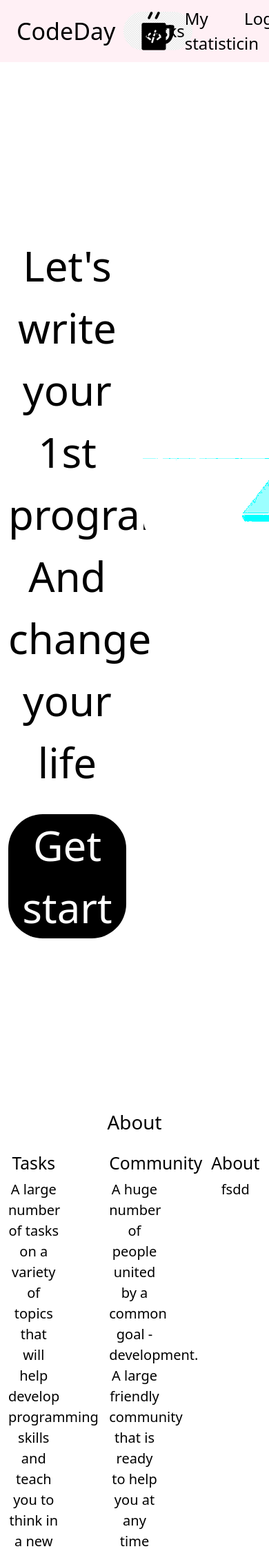
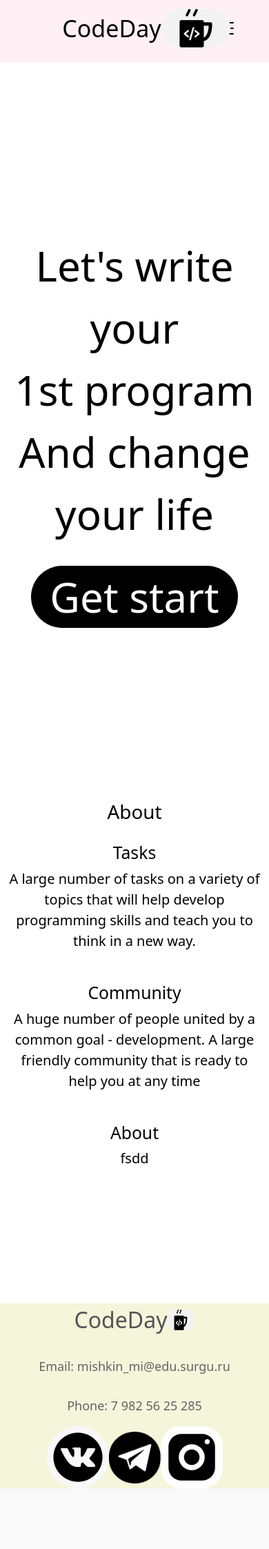
Before and after one commit to qwetry4444/CodeDay-Adaptive, a PHP site: page /main.html in a window 390 px wide; the page is wider, and only the part inside the window is pictured. Shown: the top 2245 px of that part at 69% size. After the commit the page ends 2157 px from the top of that part, so only its background shows below. Run offline with PHP 8.4, Linux system fonts and the light colour scheme.

Commit message:
some adaptive

```diff
--- a/css/style.css
+++ b/css/style.css
@@ -1,4 +1,7 @@
 *{
+    padding: 0;
+    margin: 0;
+    box-sizing: border-box;
     text-decoration: none;
 }
 
@@ -7,44 +10,103 @@ header{
     margin-bottom: 250px;
 
     background-color:lavenderblush;
-    align-items: center;
-    display: flex;
+
 }
 
-.logo{
+a.navbar-brand{
+    margin: auto;
     display: flex;
     align-items: center;
+    position:relative;
+
+
+    font-size: 34px;
+    font-weight: 500;
+    color: black;
+    text-decoration: none;
+
 }
 
-.logo img{
-    margin-left: 12px;
-
-}
-.logo{
-    font-size: 34px;
+a.nav-link{
     color: black;
     text-decoration: none;
+    font-weight: 400;
+    font-size: 26px;
+}
+li.nav-item{
+    width: 100%;
+    display: flex;
+    justify-content: center;
+    border-radius: 10px;
 }
 
-nav{
+.navbar-nav{
+    width: 75%;
+}
+
+.collapse{
+    justify-content: center;
+}
+
+
+.menu{
     display: flex;
     justify-content: space-between;
     align-items: center;
 }
-
-nav a{
-    text-decoration: none;
-    color: black;
-    font-size: 24px;
-
-}
-
 .head-top .container .row{
     align-items: center;
     display: flex;
     justify-content: space-between;
 
 }
+
+.burger_icon{
+    width: 50px;
+    height: 32px;
+}
+
+
+
+@media screen and (max-width: 992px) {
+    .navbar{display: flex;
+            justify-content: center;}
+
+    .navbar-nav{width: 100%}
+
+    a.navbar-brand{position:relative;
+                    left: 55px;
+    }
+
+
+    li.nav-item:hover {
+        background-color:#e0e0e0;
+    }
+}
+
+a.navbar-brand:hover, a.nav-link:hover {
+    color:#5e5e5e;
+}
+
+
+
+/* .nav-item .nav-link{
+    text-decoration: none;
+    color: black;
+    font-size: 24px;
+}
+
+.nav-item{
+    text-align: center;
+    align-items: center;
+}
+
+header .navbar .container .row{
+    align-items: center;
+    display: flex;
+    justify-content: space-between;
+
+} */
 
 /* --------------------------------------------------- */
 
@@ -66,10 +128,10 @@ nav a{
 
 
 .offer-img img{
-    width: 750;
-    height: 450px;
+    width: 500px;
+    height: 300px;
     border-radius: 40px;
-    filter: brightness(15555%)
+    filter: brightness(3000%)
 }
 
 .offer-button{
@@ -78,13 +140,34 @@ nav a{
     margin-top: 30px;
     align-items: center;
     text-align: center;
+    text-decoration: none;
+}
+.offer-button a.offer-link:hover {
+    color:#5e5e5e;
+}
 
+div.col-6{
+    display: flex;
+    align-items: center;
 }
 
 .offer-button a{
     width: 300px;
     background-color: black;
     border-radius: 50px;
+}
+
+@media screen and (max-width: 1090px){
+    .offer-img img{
+        width: 450px;
+        height: 270px;
+    }
+}
+
+@media screen and (max-width: 992px){
+    .offer-img img{
+        display: none;
+    }
 }
 
 /* --------------------------------------------------- */
@@ -97,22 +180,33 @@ nav a{
     margin-bottom: 20px;
 }
 
-.col-3  h2, .col-12 h1{
+.col-lg-4 .col-md-7 h2, .col-12 h1{
     color: black;
     text-align: center;
 }
 
-.col-3 p{
+.col-lg-4, .col-md-7 p{
     font-size: 20px;
     color: black;
     align-items: center;
     text-align: center;
 }
 
-.content2 .container .row{
+.col-md-7 p{
+    margin-bottom: 45px;
+}
+
+.content2 .container .row.lg{
     display: flex;
     justify-content: space-between;
 }
+
+.content2 .container .row.md{
+    display: flex;
+    justify-content: center;
+}
+
+
 
 /* --------------------------------------------------- */
 
@@ -141,11 +235,13 @@ footer .container .row{
 }
 
 .contacts p{
-    padding: 25px;
+    margin-top: 30px;
     text-align: center;
-    margin: 0;
     font-size: 18px;
     color: rgb(99, 99, 99)
+}
+.contacts p:nth-child(1){
+
 }
 
 .social{
@@ -159,7 +255,13 @@ footer .container .row{
     width: 75px;
     height: 75px;
 }
-@import "../node_modules/bootstrap/scss/functions";
+@media screen and (max-width: 992px) {
+    footer .row{
+        display: flex;
+        justify-content: center;
+    }
+
+}
 
 a:hover {
     color:#929292;
--- a/main.html
+++ b/main.html
@@ -5,42 +5,50 @@
     <meta http-equiv="X-UA-Compatible" content="IE=edge">
     <meta name="viewport" content="width=device-width, initial-scale=1.0">
     <link rel="stylesheet" href="css/style.css">
-    <link href="https://cdn.jsdelivr.net/npm/bootstrap@5.3.0-alpha3/dist/css/bootstrap.min.css" rel="stylesheet" integrity="sha384-KK94CHFLLe+nY2dmCWGMq91rCGa5gtU4mk92HdvYe+M/SXH301p5ILy+dN9+nJOZ" crossorigin="anonymous">
+    <link href="https://cdn.jsdelivr.net/npm/bootstrap@5.0.2/dist/css/bootstrap.min.css" rel="stylesheet" integrity="sha384-EVSTQN3/azprG1Anm3QDgpJLIm9Nao0Yz1ztcQTwFspd3yD65VohhpuuCOmLASjC" crossorigin="anonymous">
+    <script src="https://cdn.jsdelivr.net/npm/bootstrap@5.0.2/dist/js/bootstrap.bundle.min.js" integrity="sha384-MrcW6ZMFYlzcLA8Nl+NtUVF0sA7MsXsP1UyJoMp4YLEuNSfAP+JcXn/tWtIaxVXM" crossorigin="anonymous"></script>
     <title>CodeDay</title>
 </head>
 <body>
-    <header>
-        <div class="head-top container-fluid">
+        <header>
             <div class="container">
-                <div class="row">
-                    <div class="col-2">
-                        <a href="#" class="logo">CodeDay
+                <nav class="navbar navbar-expand-lg">
+                    <div class="container-fluid">
+                        <a class="navbar-brand logo" href="#">CodeDay
                             <img src="img/logo.png" alt="Logo">
                         </a>
+                        <button class="navbar-toggler" type="button" data-bs-toggle="collapse" data-bs-target="#navbarSupportedContent" aria-controls="navbarSupportedContent" aria-expanded="false" aria-label="Toggle navigation">
+                            <img src="img/list.svg" alt="Menu button" class="burger_icon">
+                        </button>
+                        <div class="collapse navbar-collapse" id="navbarSupportedContent">
+                            <ul class="navbar-nav menu">
+                                <li class="nav-item">
+                                    <a href="#" class="nav-link">Tasks</a>
+                                </li>
+                                <li class="nav-item">
+                                    <a href="#" class="nav-link">My statistic</a>
+                                </li>
+                                <li class="nav-item">
+                                    <a href="#" class="nav-link">Log in</a>
+                                </li>
+                            </ul>
+                        </div>
                     </div>
+                </nav>
+            </div>
+        </header>
 
-                    <div class="menu col-6">
-                        <nav>
-                            <a href="#">Tasks</a>
-                            <a href="#">My statistic</a>
-                            <a href="#">Log in</a>
-                        </nav>
-                    </div>
-                </div>
-            </div>
-        </div>
-    </header>
 
     <div class="content1">
         <div class="container">
             <div class="row">
-                <div class="col-6">
+                <div class="col-lg-6 col-md-12">
                     <div class="offer">
                         <div class="offer-text">
                             Let's write your <br> 1st program <br> And change your life
                         </div>
                         <div class="offer-button">
-                            <a  href="http://www.itmathrepetitor.ru/prog/zadachi-na-vychisleniya/">Get start</a>
+                            <a href="http://www.itmathrepetitor.ru/prog/zadachi-na-vychisleniya/" class="offer-link">Get start</a>
                         </div>
                     </div>
                 </div>
@@ -64,16 +72,16 @@
                     </h1>
                 </div>
             </div>
-            <div class="row">
-                <div class="col-3">
+            <div class="row lg md">
+                <div class="col-lg-4 col-md-7">
                     <h2>Tasks</h2>
                     <p>A large number of tasks on a variety of topics that will help develop programming skills and teach you to think in a new way.</p>
                 </div>
-                <div class="col-3">
+                <div class="col-lg-4 col-md-7">
                    <h2>Community</h2>
                    <p>A huge number of people united by a common goal - development. A large friendly community that is ready to help you at any time</p>
                 </div>
-                <div class="col-3">
+                <div class="col-lg-4 col-md-7">
                     <h2>About</h2>
                     <p>fsdd </p>
                 </div>
@@ -84,16 +92,16 @@
     <footer>
         <div class="container">
             <div class="row">
-                <div class="col-4">
+                <div class="col-lg-4 col-sm-8">
                     <a href="#" class="footer-logo">CodeDay
                         <img src="img/logo.png" alt="Logo">
                     </a>
                 </div>
-                <div class="col-4 contacts">
+                <div class="col-lg-4 col-sm-8  contacts">
                     <p>Email: mishkin_mi@edu.surgu.ru</p>
                     <p>Phone: 7 982 56 25 285</p>
                 </div>
-                <div class="col-4 social">
+                <div class="col-lg-4 col-sm-8 social">
                     <img src="img/VK.png" alt="VK">
                     <img class="TG" src="img/TG.png" alt="TG">
                     <img src="img/Ints.png" alt="INST">
```
Also changed, not shown: img/Apa-Itu-Programming-Pemrograman.jpg, img/list.svg (added).
